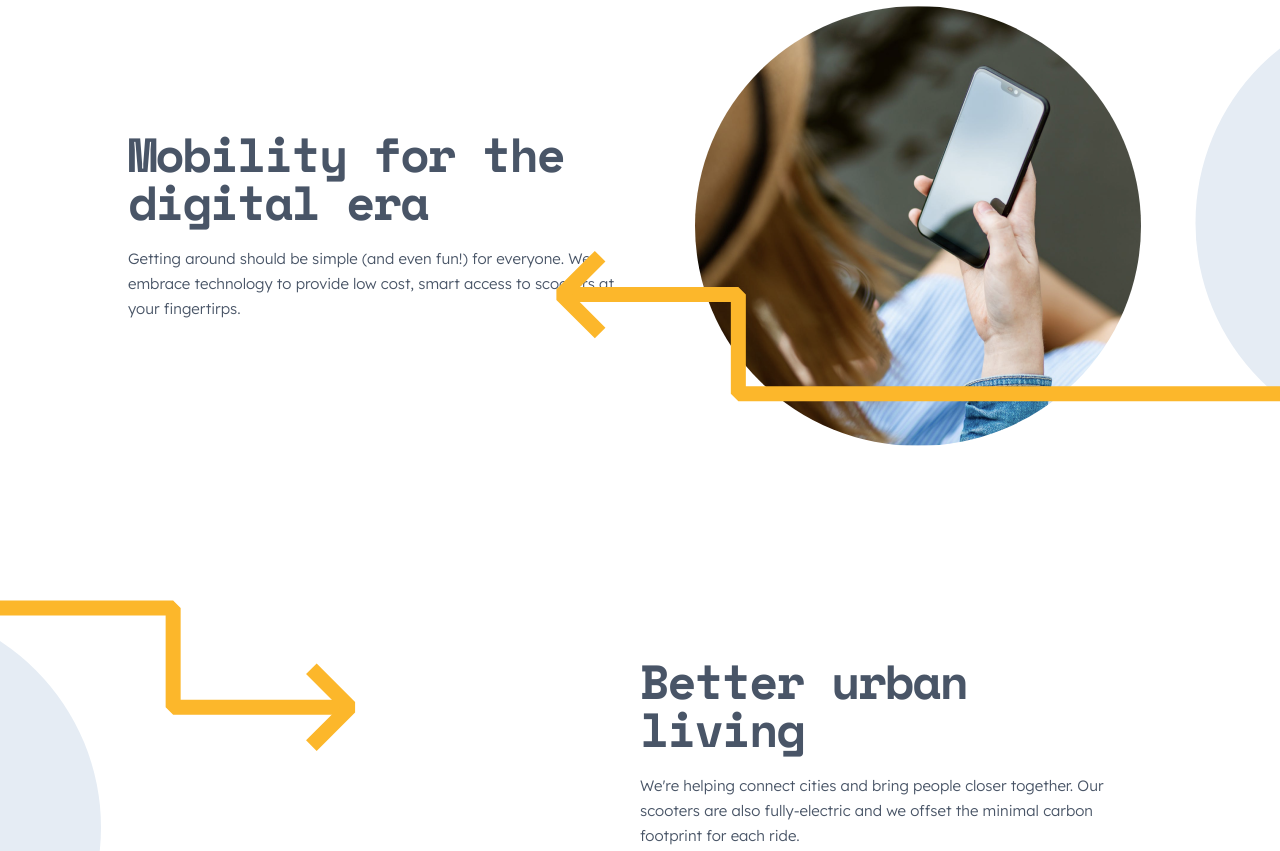
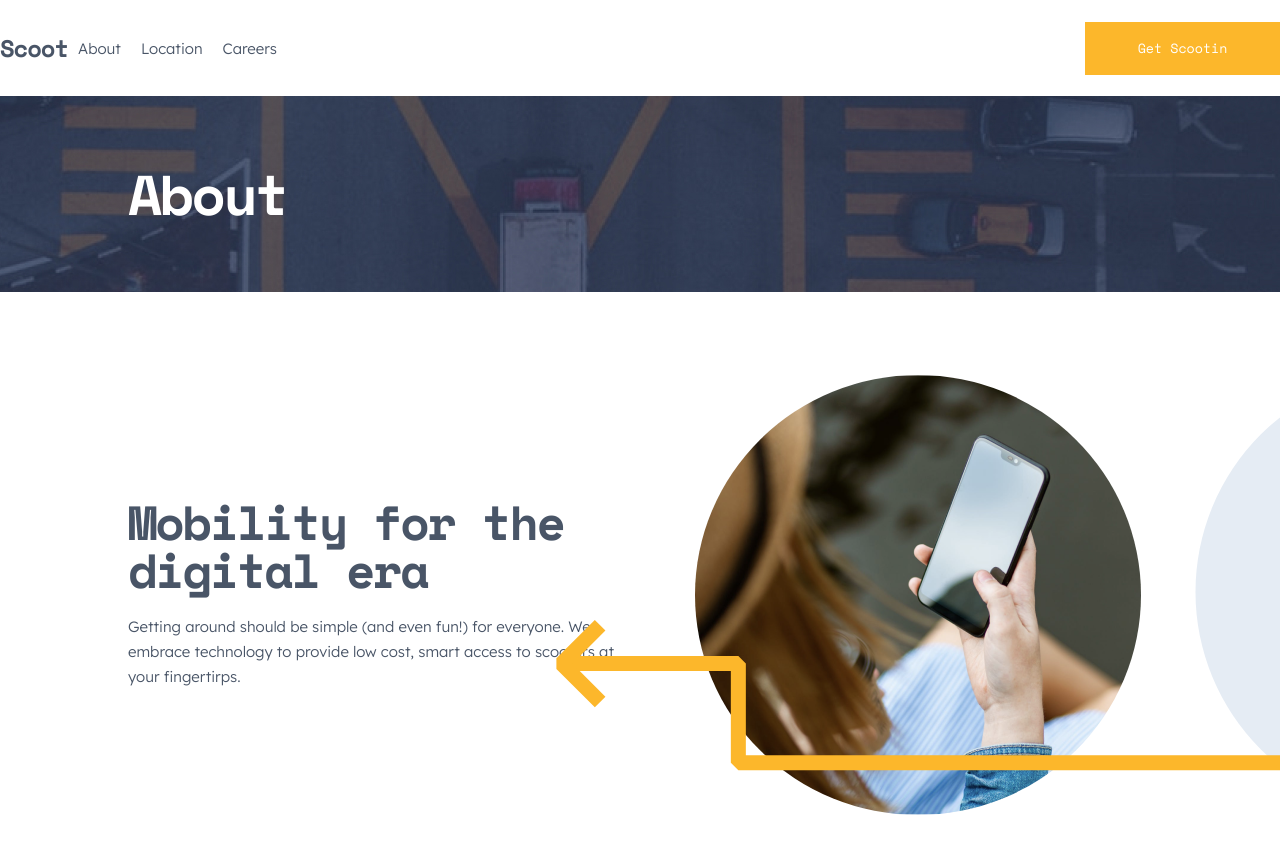
Before and after one commit to thibautjulien/Scoot-Project, a plain HTML site: page Scoot-Project/about.html in a window 1280 px wide. Shown: the top 851 px of the page. Drawn offline with nearby package versions, Linux system fonts and the light colour scheme.

Commit message:
page about terminée

```diff
--- a/Scoot-Project/about.html
+++ b/Scoot-Project/about.html
@@ -7,6 +7,24 @@
   </head>
 
   <body>
+    <header>
+      <nav class="header_menu">
+        <h4>Scoot</h4>
+        <ul>
+          <li><a href="about.html">About</a></li>
+          <li><a href="location.html">Location</a></li>
+          <li><a href="careers.html">Careers</a></li>
+        </ul>
+        <button class="header_button">Get Scootin</button>
+      </nav>
+    </header>
+
+    <section>
+      <div class="title__page">
+        <h1>About</h1>
+      </div>
+    </section>
+
     <!-- DualDisplayFeatures -->
     <section>
       <div class="DisplayFeatures__Row1">
@@ -188,3 +206,5 @@
     </footer>
   </body>
 </html>
+
+<!-- //TODO: Ajouter le header -->
--- a/Scoot-Project/css/about.scss
+++ b/Scoot-Project/css/about.scss
@@ -4,6 +4,60 @@
   margin: 0;
   padding: 0;
   box-sizing: border-box;
+}
+
+header {
+  display: flex;
+  flex-direction: row;
+  justify-content: space-between;
+  align-items: center;
+  width: 100%;
+  height: 96px;
+}
+
+header nav button {
+  height: auto;
+  margin-left: auto;
+  @include variables.button;
+}
+
+nav {
+  display: flex;
+  flex-direction: row;
+  align-items: center;
+  width: 82rem;
+  height: auto;
+  justify-content: center;
+  margin: auto;
+
+  h4 {
+    @include variables.h4;
+  }
+}
+
+ul {
+  display: flex;
+  flex-direction: row;
+  list-style: none;
+}
+
+li a {
+  display: inline;
+  margin: 10px;
+  text-decoration: none;
+  @include variables.p;
+}
+
+/* TITRE DE LA PAGE */
+.title__page {
+  padding: 70px 10%;
+  background-image: url("../images/background_header.jpg");
+  margin-bottom: 6%;
+
+  h1 {
+    @include variables.h1;
+    color: white;
+  }
 }
 
 /* DUAL DISPLAY FEATURES */
@@ -127,7 +181,7 @@
   background-color: variables.$yellow;
   padding: 34px;
   border-radius: 50%;
-  max-width: 20%;
+  max-width: 100px;
   margin: 0 auto;
   @include variables.h4;
 }
--- a/Scoot-Project/css/variables.scss
+++ b/Scoot-Project/css/variables.scss
@@ -51,6 +51,23 @@ $lexendDeca: "Lexend Deca";
   color: #495567;
 }
 
+@mixin button {
+  width: 195px;
+  height: 53px;
+  background-color: $yellow;
+  color: white;
+  font-family: $spaceMono;
+  line-height: 25px;
+  border: none;
+  transition: background-color 0.3s ease, color 0.3s ease;
+
+  &:hover {
+    background-color: white;
+    color: $yellow;
+    border: 1px solid $yellow;
+  }
+}
+
 @import url("https://fonts.googleapis.com/css2?family=Space+Mono:ital,wght@0,400;0,700;1,400;1,700&display=swap");
 
 @import url("https://fonts.googleapis.com/css2?family=Lexend+Deca:wght@100..900&display=swap");
```
Also changed, not shown: Scoot-Project/css/styles.css, Scoot-Project/images/background_header.jpg (added), 3 other files. Lines whose indentation alone changed are shown as unchanged.
